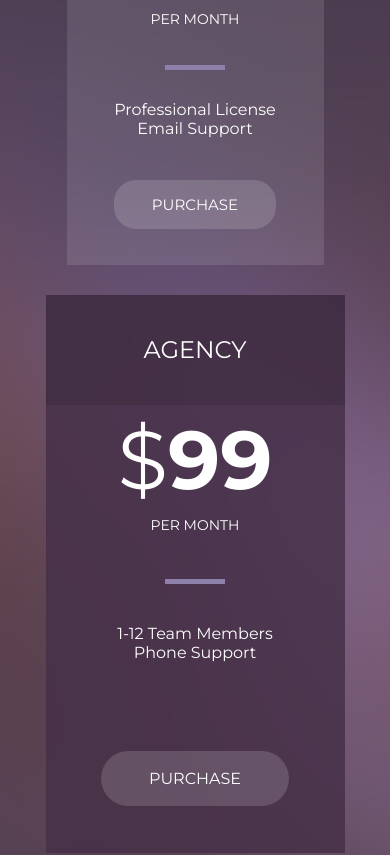
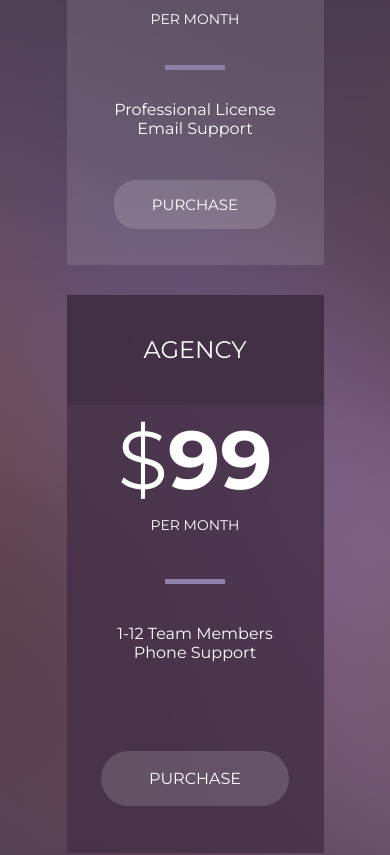
Before and after one commit to SokolSerV/Step_Project_Forkio, a website: page index.html in a window 390 px wide. Shown: the part 803-1658 px from the top of the page. Drawn offline with nearby package versions, Linux system fonts and the light colour scheme; files that its build step writes are made by us from their sources; files whose address does not match are found by name.

Commit message:
changed file

```diff
--- a/src/scss/pricing.scss
+++ b/src/scss/pricing.scss
@@ -62,6 +62,7 @@
   }
   @media (max-width: 600px) {
     grid-template-columns: repeat(2, minmax(auto, 257px));
+    // grid-template-columns: 1fr;
   }
   @media (max-width: 480px) {
     grid-template-columns: 257px;
@@ -88,6 +89,10 @@
     }
   }
   @media (max-width: 600px) {
+    width: 100%;
+    &:nth-child(3) {
+      width: 100%;
+    }
   }
 
   @media (max-width: 480px) {
```
